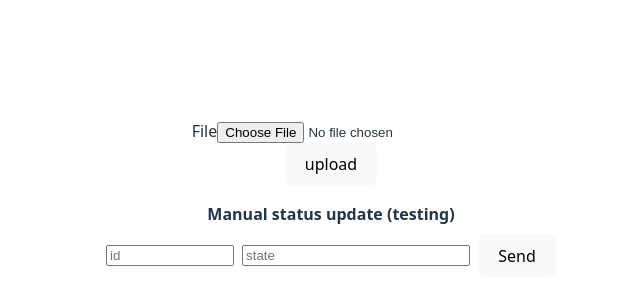
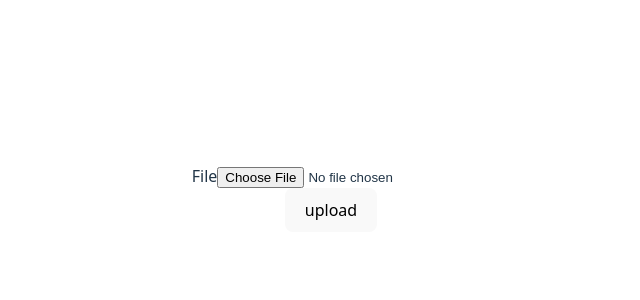
Before and after one commit to Shiva7ganesh/EduAgentX, a React (Vite) app in the folder client/: page / in a window 1280 px wide. Shown: the part 202-502 px from the top of the page, without its empty margins (309-949 px from the left). Built offline with nearby package versions, Linux system fonts and the light colour scheme.

Commit message:
changed form

```diff
--- a/client/src/components/Form.jsx
+++ b/client/src/components/Form.jsx
@@ -7,8 +7,6 @@ const Form = () => {
   const [processId, setProcessId] = useState(null);
   const [processStatus, setProcessStatus] = useState(null);
   const pollingRef = useRef(null);
-  const [manualId, setManualId] = useState("");
-  const [manualState, setManualState] = useState("");
 
   const getUploadURL = async (fileName, fileType) => {
     if (!fileName || !fileType) {
@@ -124,25 +122,6 @@ const Form = () => {
     }
   };
 
-  const handleManualStatusPost = async (e) => {
-    e.preventDefault();
-    if (!manualId || !manualState) return;
-    try {
-      const res = await fetch(`${import.meta.env.VITE_BACKEND_URL}/process-status`, {
-        method: "POST",
-        headers: { "Content-Type": "application/json" },
-        body: JSON.stringify({ id: Number(manualId), state: manualState })
-      });
-      const json = await res.json();
-      if (json.status === "success") {
-        setProcessId(json.data.id || Number(manualId));
-        setProcessStatus(json.data);
-      }
-    } catch (err) {
-      console.error("Manual status post failed", err);
-    }
-  };
-
   return (
     <div>
       <form onSubmit={handleFileupload}>
@@ -159,27 +138,6 @@ const Form = () => {
         <button type="submit">upload</button>
       </form>
 
-      <div style={{ marginTop: 16 }}>
-        <div style={{ fontWeight: 600 }}>Manual status update (testing)</div>
-        <form onSubmit={handleManualStatusPost} style={{ display: 'flex', gap: 8, alignItems: 'center', marginTop: 8 }}>
-          <input
-            type="number"
-            placeholder="id"
-            value={manualId}
-            onChange={(e) => setManualId(e.target.value)}
-            style={{ width: 120 }}
-          />
-          <input
-            type="text"
-            placeholder="state"
-            value={manualState}
-            onChange={(e) => setManualState(e.target.value)}
-            style={{ width: 220 }}
-          />
-          <button type="submit">Send</button>
-        </form>
-      </div>
-
       {processId && (
         <div style={{ marginTop: 12 }}>
           <div>Process ID: {processId}</div>
```
Also changed, not shown: 1 other file (tests, documents, lock files or other folders).
